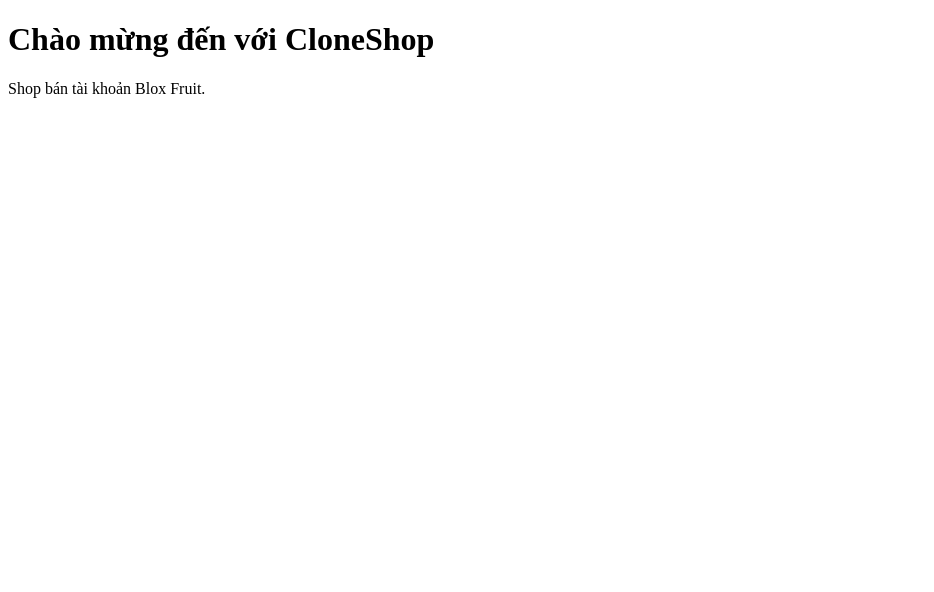
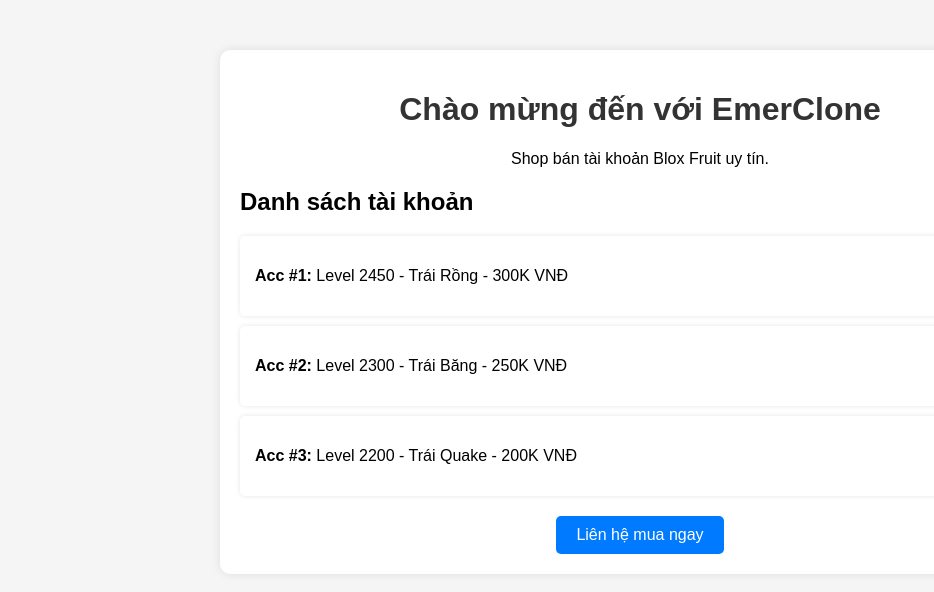
Before and after one commit to conmodenk2/EmerClone, a plain HTML site: page index.html in a window 1280 px wide. Shown: the whole page, without its empty margins (0-934 px from the left). Drawn offline with Linux system fonts and the light colour scheme.

Commit message:
Update index.html

```diff
--- a/index.html
+++ b/index.html
@@ -3,10 +3,71 @@
 <head>
     <meta charset="UTF-8">
     <meta name="viewport" content="width=device-width, initial-scale=1.0">
-    <title>CloneShop - Blox Fruit</title>
+    <title>EmerClone - Shop Blox Fruit</title>
+    <style>
+        body {
+            font-family: Arial, sans-serif;
+            text-align: center;
+            margin: 0;
+            padding: 0;
+            background-color: #f5f5f5;
+        }
+        .container {
+            max-width: 800px;
+            margin: 50px auto;
+            background: white;
+            padding: 20px;
+            border-radius: 10px;
+            box-shadow: 0 0 10px rgba(0, 0, 0, 0.1);
+        }
+        h1 {
+            color: #333;
+        }
+        .account-list {
+            text-align: left;
+            margin-top: 20px;
+        }
+        .account-item {
+            background: #fff;
+            padding: 15px;
+            margin: 10px 0;
+            border-radius: 5px;
+            box-shadow: 0 0 5px rgba(0, 0, 0, 0.1);
+        }
+        .contact {
+            margin-top: 20px;
+        }
+        .contact a {
+            display: inline-block;
+            padding: 10px 20px;
+            background: #007bff;
+            color: white;
+            text-decoration: none;
+            border-radius: 5px;
+        }
+    </style>
 </head>
 <body>
-    <h1>Chào mừng đến với CloneShop</h1>
-    <p>Shop bán tài khoản Blox Fruit.</p>
+    <div class="container">
+        <h1>Chào mừng đến với EmerClone</h1>
+        <p>Shop bán tài khoản Blox Fruit uy tín.</p>
+
+        <div class="account-list">
+            <h2>Danh sách tài khoản</h2>
+            <div class="account-item">
+                <p><strong>Acc #1:</strong> Level 2450 - Trái Rồng - 300K VNĐ</p>
+            </div>
+            <div class="account-item">
+                <p><strong>Acc #2:</strong> Level 2300 - Trái Băng - 250K VNĐ</p>
+            </div>
+            <div class="account-item">
+                <p><strong>Acc #3:</strong> Level 2200 - Trái Quake - 200K VNĐ</p>
+            </div>
+        </div>
+
+        <div class="contact">
+            <a href="https://www.facebook.com/profile.php?id=61558234917324" target="_blank">Liên hệ mua ngay</a>
+        </div>
+    </div>
 </body>
 </html>
```
